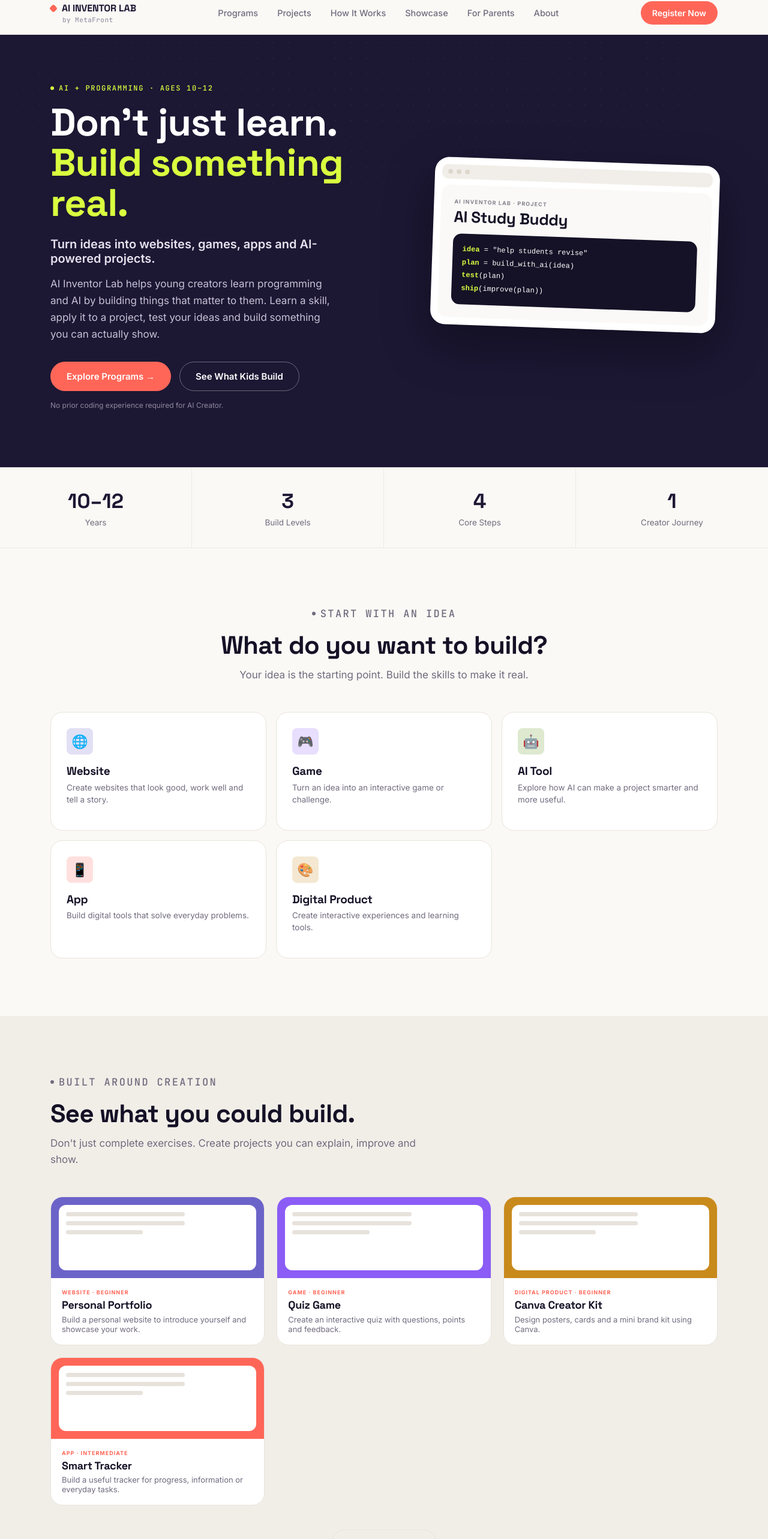
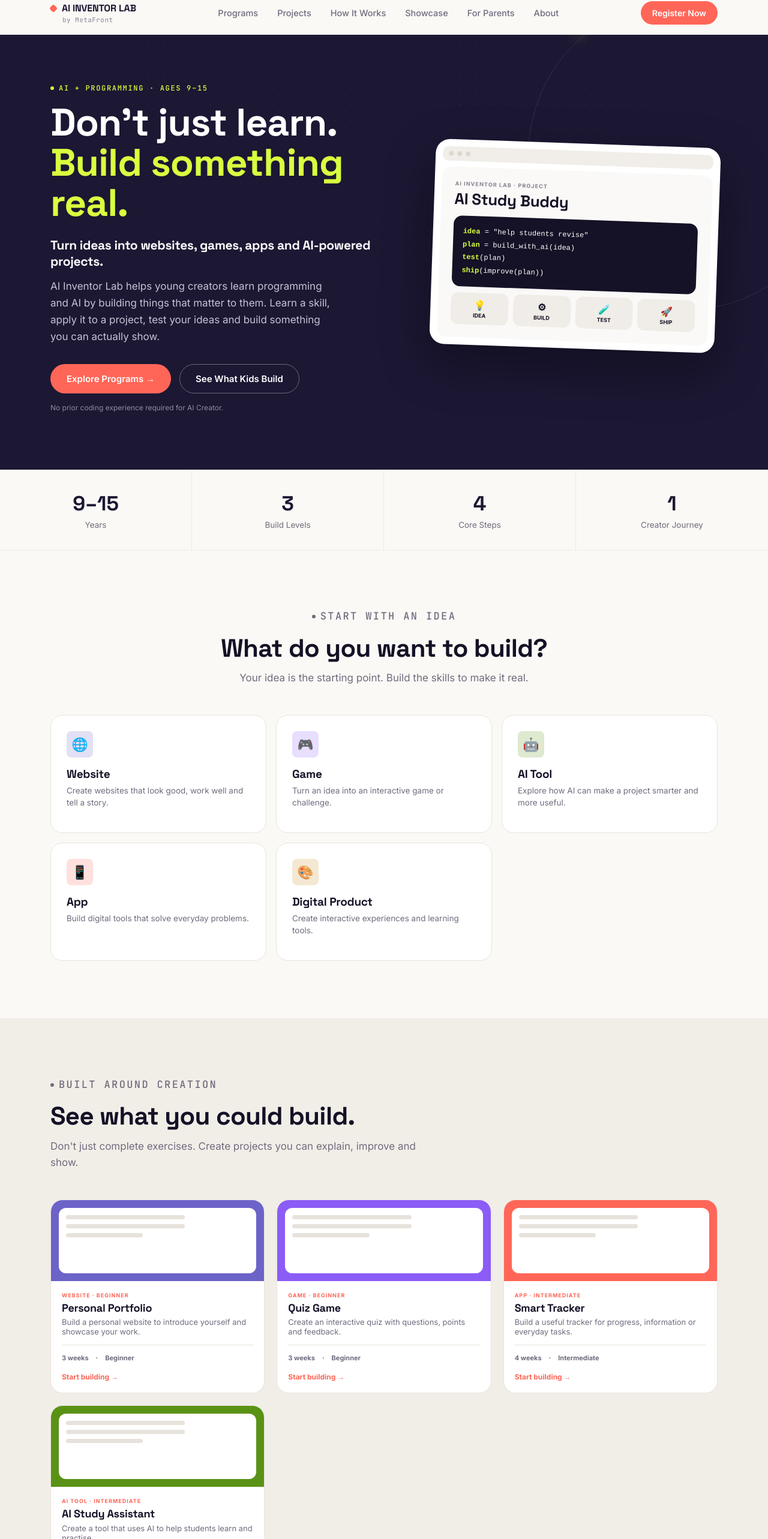
Before and after one commit to sulemantech/build-lab-website, a React (Vite) app: page / in a window 1280 px wide. Shown: the part 50-2616 px from the top of the page at 60% size. Built offline with nearby package versions, Linux system fonts and the light colour scheme.

Commit message:
further refinement according to the new design

```diff
--- a/src/components/ProjectCard.jsx
+++ b/src/components/ProjectCard.jsx
@@ -19,6 +19,12 @@ export default function ProjectCard({ project }) {
         <div className="project-tag">{categoryLabel(project.category)} · {project.level}</div>
         <h3>{project.title}</h3>
         <p className="desc">{project.tagline}</p>
+        <div className="meta">
+          <span>{project.duration}</span>
+          <span>·</span>
+          <span>{project.level}</span>
+        </div>
+        <span className="project-link">Start building →</span>
       </div>
     </Link>
   )
--- a/src/data/programs.js
+++ b/src/data/programs.js
@@ -2,7 +2,7 @@
 export const programs = [
   {
     id: 'ai-creator',
-    levelLabel: 'Level 01 · Beginner',
+    levelLabel: 'Level 01 · Ages 9–10',
     name: 'AI Creator',
     promise: 'Start creating with AI + programming.',
     description:
@@ -15,7 +15,7 @@ export const programs = [
   },
   {
     id: 'ai-builder',
-    levelLabel: 'Level 02 · Intermediate',
+    levelLabel: 'Level 02 · Ages 11–12',
     name: 'AI Builder',
     promise: 'Turn ideas into working digital products.',
     description:
@@ -28,7 +28,7 @@ export const programs = [
   },
   {
     id: 'ai-inventor',
-    levelLabel: 'Level 03 · Advanced',
+    levelLabel: 'Level 03 · Ages 13–15',
     name: 'AI Inventor',
     promise: "Build something that's truly your own.",
     description:
--- a/src/pages/Home.jsx
+++ b/src/pages/Home.jsx
@@ -1,14 +1,18 @@
 import { Link } from 'react-router-dom'
-import { categories, featuredProjects } from '../data/projects.js'
+import { categories, getProjectBySlug } from '../data/projects.js'
 import { programs } from '../data/programs.js'
 import ProjectCard from '../components/ProjectCard.jsx'
 
 const stats = [
-  { num: '10–12', lbl: 'Years' },
+  { num: '9–15', lbl: 'Years' },
   { num: '3', lbl: 'Build Levels' },
   { num: '4', lbl: 'Core Steps' },
   { num: '1', lbl: 'Creator Journey' },
 ]
+
+const homeProjects = ['personal-portfolio', 'quiz-game', 'habit-tracker', 'ai-study-assistant']
+  .map(getProjectBySlug)
+  .filter(Boolean)
 
 const whyRows = [
   { n: '01', title: 'Think', detail: 'Break problems into manageable steps.' },
@@ -50,7 +54,7 @@ const parentPoints = [
 ]
 
 const faqs = [
-  { q: 'What age is AI Inventor Lab for?', a: "AI Inventor Lab's current programs are designed for children aged 10–12." },
+  { q: 'What age is AI Inventor Lab for?', a: "AI Inventor Lab's current programs are designed for children aged 9–15." },
   { q: 'Does my child need previous programming experience?', a: 'No. AI Creator is designed as the beginner starting point. Children with previous experience can be guided toward the appropriate level.' },
   { q: 'Will my child actually write code?', a: 'Yes. Children learn programming through projects and progressively take more responsibility for the code they create.' },
   { q: 'How is AI used in the course?', a: 'AI is used as a learning and creative assistant. Children learn how to ask useful questions, understand responses, evaluate output and use AI responsibly.' },
@@ -63,18 +67,17 @@ export default function Home() {
     <>
       {/* HERO */}
       <section className="hero-band dark-band">
+        <div className="hero-orbit" aria-hidden="true" />
         <div className="container">
           <div className="hero-grid">
             <div className="hero-copy">
-              <p className="eyebrow">AI + Programming · Ages 10–12</p>
+              <p className="eyebrow">AI + Programming · Ages 9–15</p>
               <h1>
                 Don't just learn.
                 <br />
                 <span className="accent">Build something real.</span>
               </h1>
-              <p style={{ fontSize: 20, color: '#e7e2ee', maxWidth: 520, marginBottom: 16, fontWeight: 600 }}>
-                Turn ideas into websites, games, apps and AI-powered projects.
-              </p>
+              <h3>Turn ideas into websites, games, apps and AI-powered projects.</h3>
               <p className="sub">
                 AI Inventor Lab helps young creators learn programming and AI by building things that matter to
                 them. Learn a skill, apply it to a project, test your ideas and build something you can actually
@@ -96,7 +99,13 @@ export default function Home() {
                   <b>idea</b> = "help students revise"<br />
                   <b>plan</b> = build_with_ai(idea)<br />
                   <b>test</b>(plan)<br />
-                  <b>ship</b>(improve(plan))
+                  <b>ship</b>(improve(plan))<span className="cursor" />
+                </div>
+                <div className="idea-flow">
+                  <div className="idea-step"><strong>💡</strong>IDEA</div>
+                  <div className="idea-step"><strong>⚙</strong>BUILD</div>
+                  <div className="idea-step"><strong>🧪</strong>TEST</div>
+                  <div className="idea-step"><strong>🚀</strong>SHIP</div>
                 </div>
               </div>
             </div>
@@ -148,7 +157,7 @@ export default function Home() {
             <p>Don't just complete exercises. Create projects you can explain, improve and show.</p>
           </div>
           <div className="project-grid">
-            {featuredProjects.slice(0, 4).map((p) => (
+            {homeProjects.map((p) => (
               <ProjectCard key={p.slug} project={p} />
             ))}
           </div>
--- a/src/pages/Programs.jsx
+++ b/src/pages/Programs.jsx
@@ -11,7 +11,7 @@ export default function Programs() {
             <h2>Start where you are.<br />Build where you want to go.</h2>
             <p>
               Create → Build → Invent. Each level introduces new technology, deeper problem-solving and more
-              ambitious projects — for young creators aged 10–12.
+              ambitious projects — for young creators aged 9–15.
             </p>
           </div>
         </div>
--- a/src/styles/global.css
+++ b/src/styles/global.css
@@ -3,7 +3,7 @@
    Ink-purple dark bands, a bright lime spark accent, a warm coral
    call-to-action color, and soft pastel category tints on a paper
    background — built for a focused, kid-friendly AI + programming
-   product for ages 10–12.
+   product for ages 9–15.
    ============================================================ */
 :root {
   --bg: #faf9f5;
@@ -322,13 +322,47 @@ main { flex: 1; }
 /* ============================================================
    Hero band (dark, full-bleed, two-column with carousel)
    ============================================================ */
-.hero-band { padding: 76px 0 96px; overflow: hidden; }
+.hero-band { padding: 76px 0 96px; overflow: hidden; position: relative; }
 .hero-grid {
   display: grid;
   grid-template-columns: 1.1fr 0.9fr;
   gap: 56px;
   align-items: center;
+  position: relative;
+  z-index: 1;
 }
+
+/* Thin orbiting ring with two "satellite" dots — a decorative flourish
+   behind the hero mock, standalone element (not a pseudo-element) so it
+   doesn't collide with .dark-band's own ::before texture layer. */
+.hero-orbit {
+  position: absolute;
+  width: 520px;
+  height: 520px;
+  right: -120px;
+  top: -60px;
+  border: 1px solid rgba(255, 255, 255, 0.1);
+  border-radius: 50%;
+  pointer-events: none;
+  z-index: 0;
+}
+.hero-orbit::before,
+.hero-orbit::after {
+  content: '';
+  position: absolute;
+  width: 9px;
+  height: 9px;
+  border-radius: 50%;
+  background: var(--lime);
+  box-shadow: 0 0 24px rgba(217, 255, 63, 0.8);
+}
+.hero-orbit::before { top: 50px; left: 80px; }
+.hero-orbit::after { right: 30px; bottom: 90px; background: var(--coral); }
+@media (prefers-reduced-motion: no-preference) {
+  .hero-orbit { animation: orbit-spin 20s linear infinite; }
+}
+@keyframes orbit-spin { to { transform: rotate(360deg); } }
+@media (max-width: 960px) { .hero-orbit { display: none; } }
 /* Grid items default to min-width:auto, which floors them at their
    content's max-content width and can blow out the track on mobile
    (e.g. the hero-pill's un-wrapped text). Let them shrink and wrap. */
@@ -410,6 +444,7 @@ main { flex: 1; }
 @media (prefers-reduced-motion: reduce) {
   .hero-flow .flow-word { transition: none; }
 }
+.hero-band h3 { font-size: 21px; line-height: 1.3; margin: 0 0 14px; max-width: 600px; color: #fff; font-weight: 700; }
 .hero-band p.sub { max-width: 480px; color: #c7c2d6; font-size: 17px; line-height: 1.65; margin-bottom: 32px; }
 .hero-actions { display: flex; align-items: center; gap: 14px; flex-wrap: wrap; margin-bottom: 0; }
 .cta-band .hero-actions, .shipday .hero-actions { justify-content: center; }
@@ -434,6 +469,24 @@ main { flex: 1; }
 .hero-mock-screen h2 { font-size: 26px; margin: 6px 0 14px; color: var(--navy-950); }
 .hero-mock-code { background: var(--navy-950); color: #fff; padding: 16px; border-radius: 14px; font: 12px/1.8 ui-monospace, monospace; }
 .hero-mock-code b { color: var(--lime); }
+.hero-mock-code .cursor {
+  display: inline-block;
+  width: 6px;
+  height: 13px;
+  background: var(--lime);
+  vertical-align: -2px;
+  margin-left: 2px;
+  animation: cursor-blink 1s steps(1) infinite;
+}
+@keyframes cursor-blink { 50% { opacity: 0; } }
+@media (prefers-reduced-motion: reduce) {
+  .hero-mock-code .cursor { animation: none; }
+}
+
+.idea-flow { display: grid; grid-template-columns: repeat(4, 1fr); gap: 8px; margin-top: 10px; }
+.idea-step { background: #f0ede8; border-radius: 12px; padding: 10px 6px; text-align: center; font-size: 9px; font-weight: 850; color: var(--navy-950); }
+.idea-step strong { display: block; font-size: 16px; margin-bottom: 2px; }
+@media (max-width: 620px) { .idea-flow { grid-template-columns: repeat(2, 1fr); } }
 .hero-project-card {
   /* Pin light-theme tokens: this card is always a white surface, even
      when it sits inside a .dark-band (the hero carousel does), so its
@@ -862,6 +915,26 @@ main { flex: 1; }
 }
 .project-card h3 { margin: 6px 0; font-size: 18px; }
 .project-card .desc { color: var(--text-secondary); font-size: 13px; margin: 0; }
+.project-card .meta {
+  display: flex;
+  gap: 12px;
+  padding-top: 14px;
+  margin-top: 14px;
+  border-top: 1px solid var(--border);
+  font-size: 11px;
+  font-weight: 750;
+  color: var(--text-secondary);
+}
+.project-card .project-link {
+  display: inline-flex;
+  margin-top: 17px;
+  color: var(--coral);
+  font-size: 12px;
+  font-weight: 900;
+  gap: 7px;
+  transition: gap 0.25s ease;
+}
+.project-card:hover .project-link { gap: 12px; }
 
 .badge {
   font-family: var(--ff-mono);
```
Also changed, not shown: index.html (+1 -1 lines).
